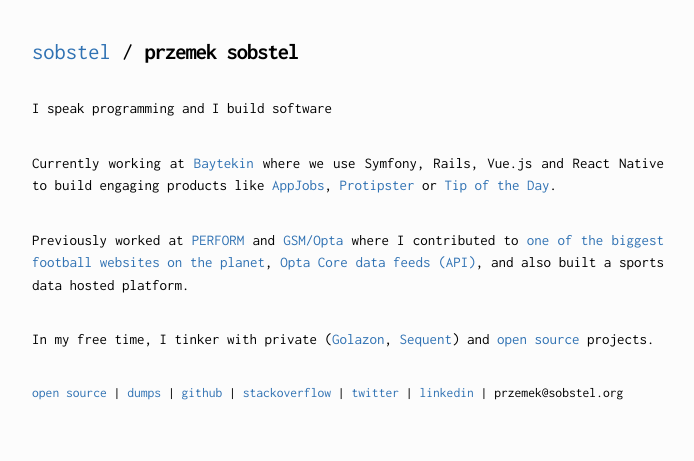
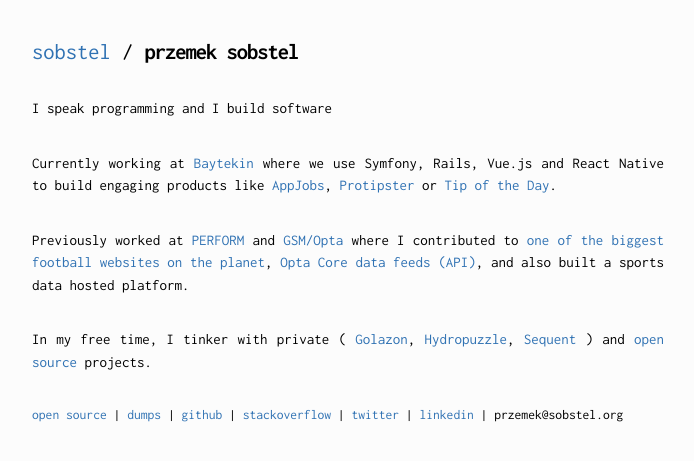
Before and after one commit to sobstel/sobstel.github.com, a Jekyll site: the page built from index.html, in a window 1280 px wide. Shown: the top 461 px of the page, without its empty margins (292-986 px from the left). Built offline with Jekyll 4.4.1, drawn with Linux system fonts in a browser that asks for light colours.

Commit message:
add hydropuzzle to index

```diff
--- a/index.html
+++ b/index.html
@@ -25,7 +25,11 @@
 
 <p>
   In my free time, I tinker with private
-  (<a href="http://www.golazon.com/">Golazon</a>, <a href="https://github.com/sobstel/sequent">Sequent</a>)
+  (
+  <a href="http://www.golazon.com/">Golazon</a>,
+  <a href="/hydropuzzle/" title="Hydropuzzle - surreal tech adventure for iOS">Hydropuzzle</a>,
+  <a href="https://github.com/sobstel/sequent">Sequent</a>
+  )
   and <a href="/open-source/">open source</a> projects.
 </p>
 
```
